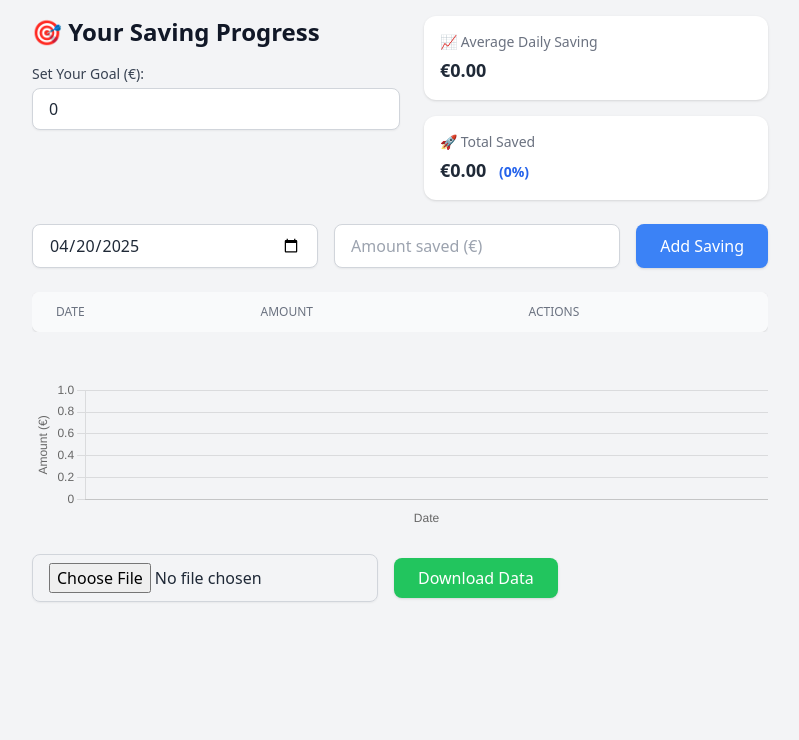
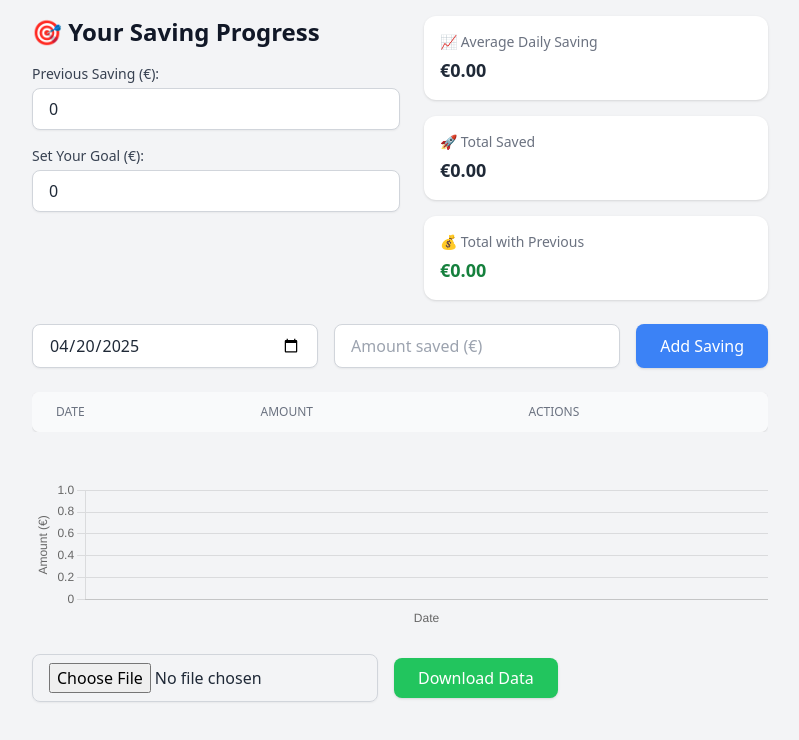
Before and after one commit to sykado/moneytracker.github.io, a plain HTML site: page index.html in a window 1280 px wide. Shown: the whole page, without its empty margins (240-1039 px from the left). Drawn offline with nearby package versions, Linux system fonts and the light colour scheme.

Commit message:
Update index.html

```diff
--- a/index.html
+++ b/index.html
@@ -12,6 +12,10 @@
     <div class="flex flex-col md:flex-row md:items-start md:justify-between mb-6">
       <div class="mb-6 md:mb-0 w-full md:w-1/2">
         <h2 class="text-2xl font-semibold mb-4 text-gray-900">🎯 Your Saving Progress</h2>
+
+        <label for="prevSavingInput" class="block mb-1 text-sm font-medium text-gray-700">Previous Saving (€):</label>
+        <input type="number" id="prevSavingInput" class="w-full px-4 py-2 mb-4 border border-gray-300 rounded-lg shadow-sm focus:outline-none focus:ring focus:ring-blue-400" placeholder="Enter previous savings" />
+
         <label for="goalInput" class="block mb-1 text-sm font-medium text-gray-700">Set Your Goal (€):</label>
         <input type="number" id="goalInput" class="w-full px-4 py-2 border border-gray-300 rounded-lg shadow-sm focus:outline-none focus:ring focus:ring-blue-400" placeholder="Enter goal amount" />
       </div>
@@ -21,9 +25,13 @@
           <h3 class="text-sm text-gray-500 mb-1">📈 Average Daily Saving</h3>
           <p id="avgAmount" class="text-lg font-semibold text-gray-800">€0.00</p>
         </div>
+        <div class="bg-white rounded-xl shadow p-4 mb-4">
+          <h3 class="text-sm text-gray-500 mb-1">🚀 Total Saved</h3>
+          <p id="totalAmount" class="text-lg font-semibold text-gray-800">€0.00</p>
+        </div>
         <div class="bg-white rounded-xl shadow p-4">
-            <h3 class="text-sm text-gray-500 mb-1">🚀 Total Saved</h3>
-            <p id="totalAmount" class="text-lg font-semibold text-gray-800">€0.00 <span id="goalProgress" class="text-sm text-blue-600 ml-2">(0%)</span></p>
+          <h3 class="text-sm text-gray-500 mb-1">💰 Total with Previous</h3>
+          <p id="totalWithPrevious" class="text-lg font-semibold text-green-700">€0.00</p>
         </div>
       </div>
     </div>
@@ -66,22 +74,33 @@
     const dateInput = document.getElementById("date");
     const amountInput = document.getElementById("amount");
     const goalInput = document.getElementById("goalInput");
+    const prevSavingInput = document.getElementById("prevSavingInput");
     const tableBody = document.getElementById("savings-table-body");
     const avgAmount = document.getElementById("avgAmount");
     const totalAmount = document.getElementById("totalAmount");
+    const totalWithPrevious = document.getElementById("totalWithPrevious");
     const chartCanvas = document.getElementById("savingsChart").getContext("2d");
     const importFile = document.getElementById("importFile");
 
     let savings = JSON.parse(localStorage.getItem("savingsData")) || {};
     let goal = parseFloat(localStorage.getItem("goalAmount")) || 0;
+    let previousSaving = parseFloat(localStorage.getItem("previousSaving")) || 0;
     let chart;
     let currentPage = 1;
     const rowsPerPage = 5;
 
     goalInput.value = goal;
+    prevSavingInput.value = previousSaving;
+
     goalInput.addEventListener("input", () => {
       goal = parseFloat(goalInput.value) || 0;
       localStorage.setItem("goalAmount", goal);
+      render();
+    });
+
+    prevSavingInput.addEventListener("input", () => {
+      previousSaving = parseFloat(prevSavingInput.value) || 0;
+      localStorage.setItem("previousSaving", previousSaving);
       render();
     });
 
@@ -118,9 +137,11 @@
       const values = Object.values(savings).map(Number);
       const total = values.reduce((a, b) => a + b, 0);
       const avg = values.length ? total / values.length : 0;
+      const combined = total + previousSaving;
 
       avgAmount.textContent = `€${avg.toFixed(2)}`;
-        totalAmount.innerHTML = `€${total.toFixed(2)} <span id="goalProgress" class="text-sm text-blue-600 ml-2">(${goal > 0 ? ((total / goal) * 100).toFixed(1) : 0}%)</span>`;
+      totalAmount.textContent = `€${total.toFixed(2)}`;
+      totalWithPrevious.textContent = `€${combined.toFixed(2)}`;
     }
 
     function renderChart() {
@@ -133,16 +154,14 @@
         type: "line",
         data: {
           labels: dates,
-            datasets: [
-              {
+          datasets: [{
             label: "Daily Savings (€)",
             data: values,
             fill: true,
             borderColor: "#3b82f6",
             backgroundColor: "rgba(59, 130, 246, 0.2)",
             tension: 0.4,
-              },
-            ],
+          }],
         },
         options: {
           responsive: true,
@@ -159,7 +178,6 @@
       const pagination = document.getElementById("pagination");
       pagination.innerHTML = "";
       const pages = Math.ceil(totalItems / rowsPerPage);
-
       if (pages <= 1) return;
 
       for (let i = 1; i <= pages; i++) {
```
Lines whose indentation alone changed are shown as unchanged.
